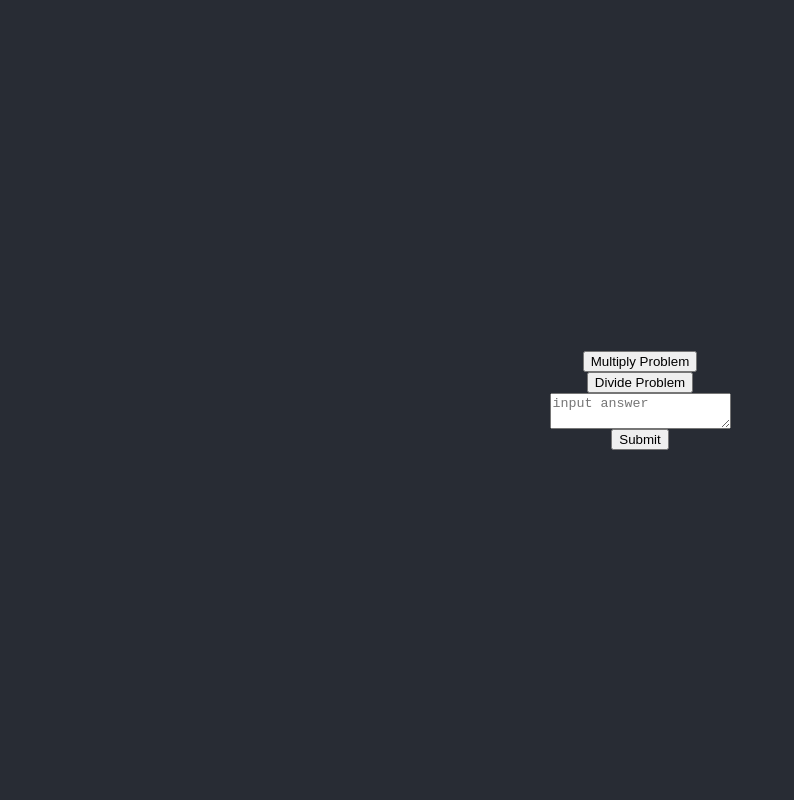
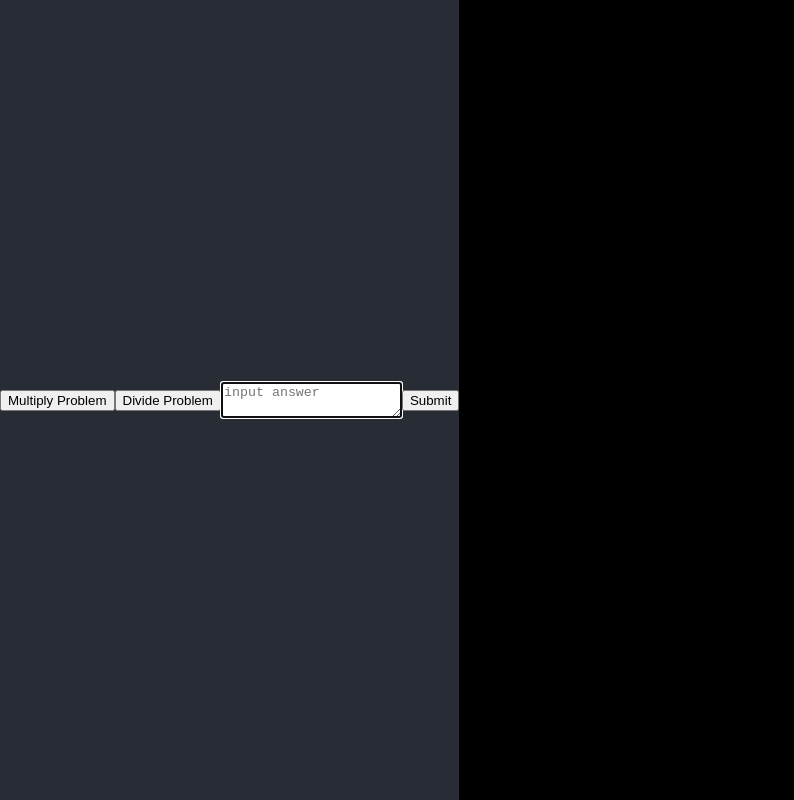
Before and after one commit to MVallery/mathfactmaster, a React (Create React App) app: page / in a window 1280 px wide. Shown: the whole page, without its empty margins (0-794 px from the left). Built offline with nearby package versions, Linux system fonts and the light colour scheme.

Commit message:
added autofocus

```diff
--- a/src/App.css
+++ b/src/App.css
@@ -17,7 +17,7 @@
   background-color: #282c34;
   min-height: 100vh;
   display: flex;
-  flex-direction: column;
+  /* flex-direction: column; */
   align-items: center;
   justify-content: center;
   font-size: calc(10px + 2vmin);
@@ -36,3 +36,7 @@
     transform: rotate(360deg);
   }
 }
+.container {
+  display:flex;
+  align-items:center;
+}
--- a/src/App.js
+++ b/src/App.js
@@ -64,16 +64,19 @@ const keypress = (e) => {
 }
 
   return (
-<div>
-      <header className="App-header">
+<div class="container" style={{ backgroundColor: 'black'}}>
+      <header className="App-header" >
         <Problems questionList={questionList} />
         <button onClick= {() => {handleMultiplyClick();}}>Multiply Problem</button>
         <button onClick= {() => {handleDivideClick();}}>Divide Problem</button>
-        <textarea onChange= {handleInputAnswer}
+        <textarea id = "1"
+        autofocus= "autofocus"
+                  onChange= {handleInputAnswer}
                   onSubmit = {handleSubmitAnswer}
                   value = {inputAnswer}
                   onKeyPress={keypress}
                   placeholder= "input answer"/>
+        {/* <script type="text/javascript">document.1.theFieldID.focus();</script> */}
         <button type= "submit" form className="commentForm" onClick={handleSubmitAnswer}>Submit</button>
         {message}
       </header>
```
